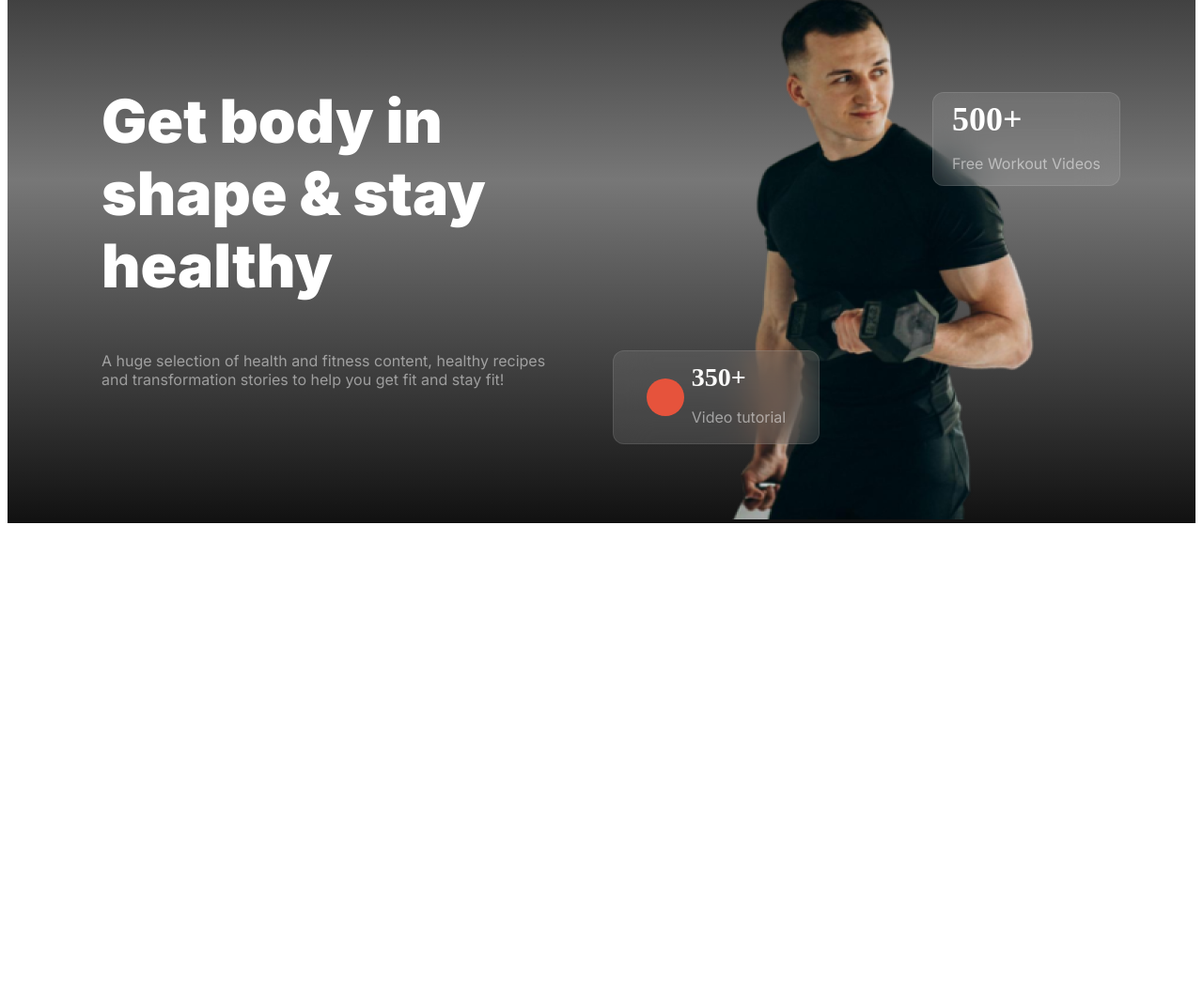
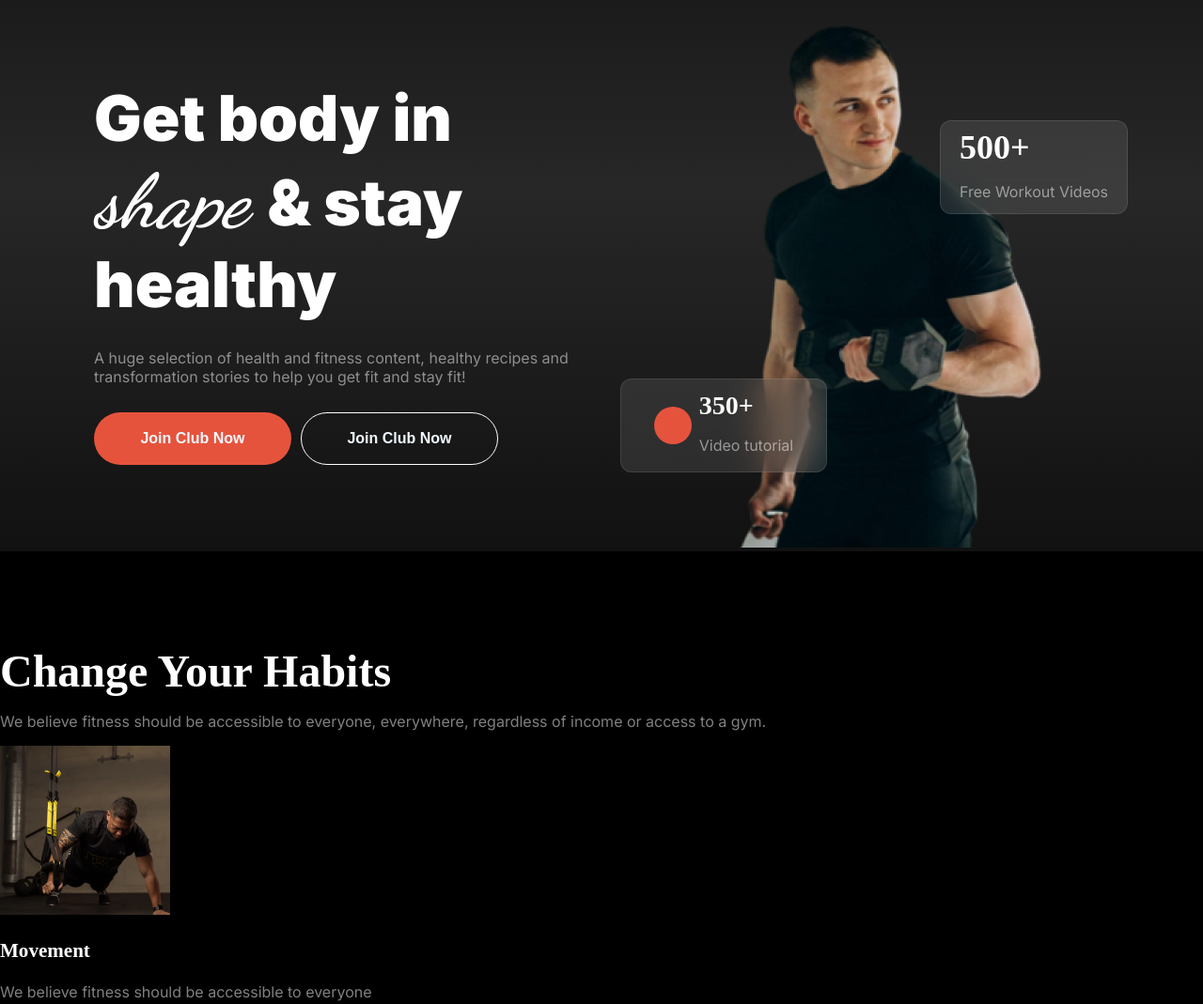
Before and after one commit to hossainpiash2221/ph-assignment2, a plain HTML site: page index.html in a window 1280 px wide. Shown: the part 181-1250 px from the top of the page at 94% size. Before the commit the page ends 800 px from the top, so only its background shows below. Drawn offline with Linux system fonts and the light colour scheme.

Commit message:
modify banner part

```diff
--- a/index.html
+++ b/index.html
@@ -27,12 +27,17 @@
                 <div class="banner-container">
                     <div class="banner-content">
                         <h1 class="banner-title">
-                            Get body in shape & stay healthy
+                            Get body in <br> <span class="shape">shape </span> & stay healthy
                         </h1>
                         <p class="banner-discription primary-text">
-                            A huge selection of health and fitness content, healthy recipes and transformation stories to
+                            A huge selection of health and fitness content, healthy recipes and transformation stories
+                            to
                             help you get fit and stay fit!
                         </p>
+                        <div class="button">
+                            <button class="classic-button">Join Club Now</button>
+                            <button class="classic-button modify-button">Join Club Now</button>
+                        </div>
                     </div>
                     <div class="image">
                         <img src="images/Images 2.png" alt="">
@@ -64,6 +69,39 @@
 
     </header>
     <main>
+        <section class="habits">
+            <div class="habits-content">
+                <div class="habits-header">
+                    <h2 class="habits-title">
+                        Change Your Habits
+                    </h2>
+                    <p class="primary-text">
+                        We believe fitness should be accessible to everyone, everywhere, regardless of income or access
+                        to a gym.
+                    </p>
+                </div>
+                <div class="habits-card">
+                    <img src="images/image 3.png" alt="">
+                    <h3 class="card-title">Movement</h3>
+                    <p class="primary-text">We believe fitness should be accessible to everyone</p>
+                </div>
+                <div class="habits-card">
+                    <img src="images/image 2.png" alt="">
+                    <h3 class="card-title">Time</h3>
+                    <p class="primary-text">We believe fitness should be accessible to everyone</p>
+                </div>
+                <div class="habits-card">
+                    <img src="images/image 4.png" alt="">
+                    <h3 class="card-title">Practice</h3>
+                    <p class="primary-text">We believe fitness should be accessible to everyone</p>
+                </div>
+                <div class="habits-card">
+                    <img src="images/image 5.png" alt="">
+                    <h3 class="card-title">Practice</h3>
+                    <p class="primary-text">We believe fitness should be accessible to everyone</p>
+                </div>
+            </div>
+        </section>
 
     </main>
 
--- a/styles/style.css
+++ b/styles/style.css
@@ -1,4 +1,10 @@
 @import url('https://fonts.googleapis.com/css2?family=Inter:wght@100..900&display=swap');
+@import url('https://fonts.googleapis.com/css2?family=Dancing+Script:wght@400..700&family=Inter:wght@100..900&display=swap');
+
+body {
+    margin: 0px;
+    background-color: black;
+}
 
 :root {
     --font: Inter;
@@ -54,7 +60,7 @@ h1 {
     justify-content: space-between;
     align-items: center;
 
-    margin: 0px auto;
+
 
     margin: 0px 100px 0px;
 
@@ -63,10 +69,12 @@ h1 {
 
 }
 
+/* banner ...........................*/
+
 .banner {
 
     background-color: black;
-    background-image: linear-gradient(rgb(17, 17, 17), rgba(119, 119, 119), rgb(17, 17, 17));
+    background-image: linear-gradient(rgb(17, 17, 17), rgb(39, 39, 39), rgb(17, 17, 17));
 
     margin: 0px;
 }
@@ -74,23 +82,57 @@ h1 {
 .banner-title {
     color: rgb(255, 255, 255);
     font-family: Inter;
-    font-size: 4rem;
+    font-size: 4.2rem;
     font-weight: 900;
     text-align: left;
+    margin-bottom: 28px;
 
 }
 
 .banner-content {
     width: 520px;
-    margin: 96px 167px 76px 100px;
+    margin: 96px 167px 76px 0px;
+
+}
+
+.shape {
+    font-family: "Dancing Script", cursive;
+    font-style: italic;
+    font-size: 80px;
+    font-weight: 900;
+}
+
+.button {
+    display: flex;
+    gap: 10px;
 }
 
 
-.banner-container {
-    display: flex;
+
+.classic-button {
+    border-radius: 42px;
+    padding: 16px 40px 16px 40px;
+    background: rgb(230, 83, 60);
+    border: none;
+    cursor: pointer;
+    color: aliceblue;
+    width: 210px;
+    font-size: 16px;
+    font-weight: 600;
+    line-height: 22px;
+    margin-bottom: 0px
+
+}
+.modify-button {
+    box-sizing: border-box;
+    border: 1px solid rgb(255, 255, 255);
+    border-radius: 42px;
+    background: none;
 }
 
-.box-style{
+
+
+.box-style {
     box-sizing: border-box;
     border: 1px solid rgba(255, 255, 255, 0.1);
     border-radius: 12px;
@@ -137,36 +179,57 @@ h1 {
     margin-bottom: 0px;
 
 }
-.image{
-    margin-top: 32px;
+
+.image {
+    margin-top: 70px;
     position: relative;
+    margin-right: 150px;
+    margin-bottom: 0px;
 
 }
 
-.banner-container{
+.banner-container {
     display: flex;
     justify-content: space-between;
-    margin-right: 150px;
+
 
 
 
 }
-.b-container{
-    margin: 0px auto;
-    max-width:calc(1632px);
+
+.banner-content p{
+
+    margin-bottom: 28px;
+
 }
 
-.count-box1{
+.b-container {
+    max-width: calc(1632px - 200px);
+
+    margin-left: 100px;
+
+}
+
+@media screen and (min-width: 1632px) {
+    .b-container {
+        margin: 0 auto;
+    }
+}
+
+
+
+.count-box1 {
     position: absolute;
     top: 400px;
     right: 250px;
 
 }
-.count-box2{
+
+.count-box2 {
     position: absolute;
     top: 125px;
 
-    right:-70px ;
+    right: -70px;
 }
 
 
@@ -178,6 +241,30 @@ h1 {
     height: 40px;
 }
 
+/* change your habits */
+.habits {
+    max-width: calc(1632px - 200px);
+    margin: 0px auto;
+
+}
+
+.habits-title {
+    color: rgb(255, 255, 255);
+    font-size: 48px;
+    font-weight: 900;
+    margin-top: 100px;
+    margin-bottom: 8px;
+
+}
+
+.habits-card {
+    color: rgb(255, 255, 255);
+
+    font-size: 18px;
+    font-weight: 600;
+
+}
+
 /* shared */
 .primary-text {
     color: rgba(255, 255, 255, 0.5);
```
